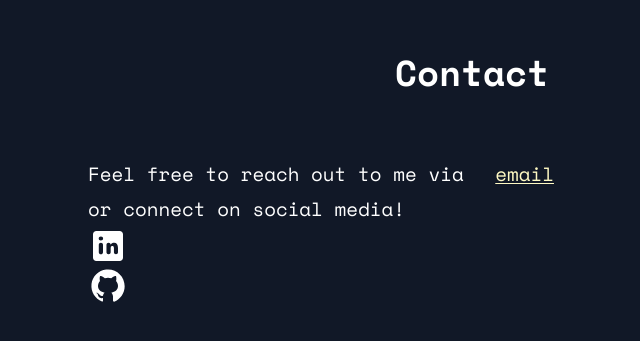
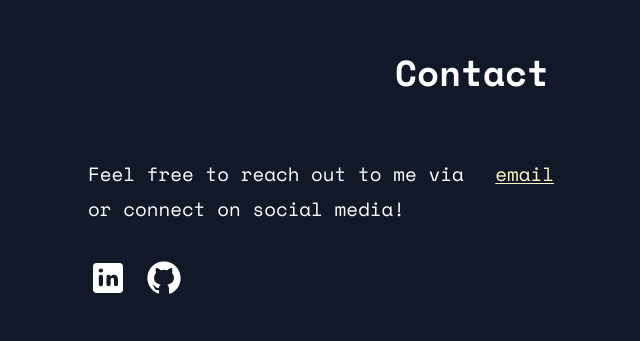
Before and after one commit to t0mspace/t0mspace, a React (Vite) app: page / in a window 1280 px wide. Shown: the part 3795-4136 px from the top of the page, without its empty margins (120-760 px from the left). Built offline with nearby package versions, Linux system fonts and the light colour scheme.

Commit message:
improve display of social medias

```diff
--- a/src/components/Contact/ContactSection.tsx
+++ b/src/components/Contact/ContactSection.tsx
@@ -16,15 +16,17 @@ function ContactSection() {
           <span className="transition-colors duration-200 external-link" onClick={openEmailClient}>email</span>
         </p>
           <p> or connect on social media!</p>
+          <ul className="list-unstyled flex flex-row flex-nowrap mt-8 gap-4">
           {data.socialLinks.map((item, index) => (
-            <a key={index} href={item.url} target="_blank"
+            <li><a key={index} href={item.url} target="_blank"
                rel="noopener noreferrer"
                className="cursor-pointer text-gray-700 hover:text-primary-500 dark:text-gray-300 dark:hover:text-primary-400 transition-colors
         duration-300 focus:outline-none focus:ring-2 focus:ring-primary-300 dark:focus:ring-primary-600 rounded-full">
               <img src={item.icon} alt={item.name} className="h-10 w-10" />
-            </a>
+            </a></li>
           ))
           }
+          </ul>
 
       </div>
     </div>
--- a/src/components/Header/Header.tsx
+++ b/src/components/Header/Header.tsx
@@ -58,17 +58,17 @@ function Header() {
                       <a href="#contact">Contact</a>
                     </li>
                   </ul>
-
+                  <ul className="list-unstyled flex flex-row flex-nowrap mt-8 gap-4">
                   {data.socialLinks.map((item, index) => (
-                    <a key={index} href={item.url} target="_blank"
+                    <li><a key={index} href={item.url} target="_blank"
                        rel="noopener noreferrer"
                        className="cursor-pointer text-gray-700 hover:text-primary-500 dark:text-gray-300 dark:hover:text-primary-400 transition-colors
         duration-300 focus:outline-none focus:ring-2 focus:ring-primary-300 dark:focus:ring-primary-600 rounded-full">
                       <img src={item.icon} alt={item.name} className="h-10 w-10" />
-                    </a>
+                    </a></li>
                   ))
                   }
-
+                  </ul>
                 </div>
 
               </section>
```
